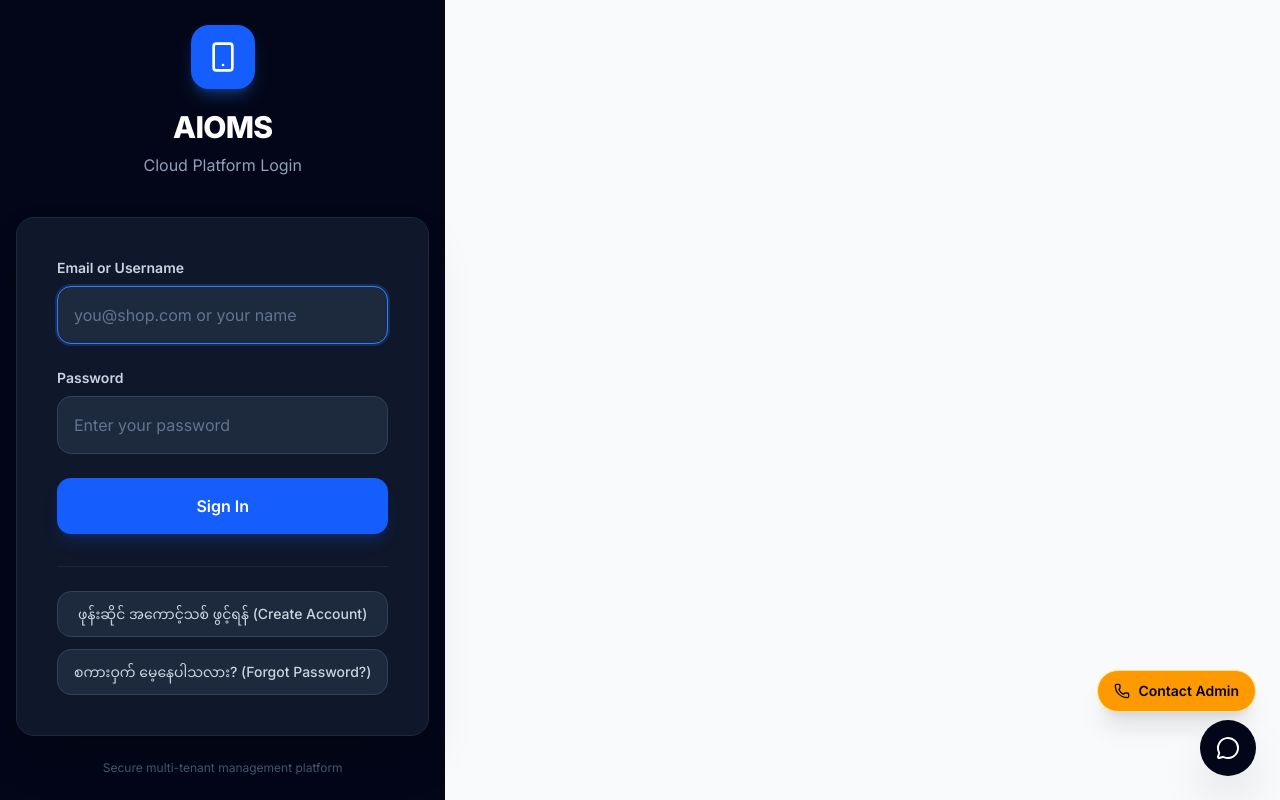
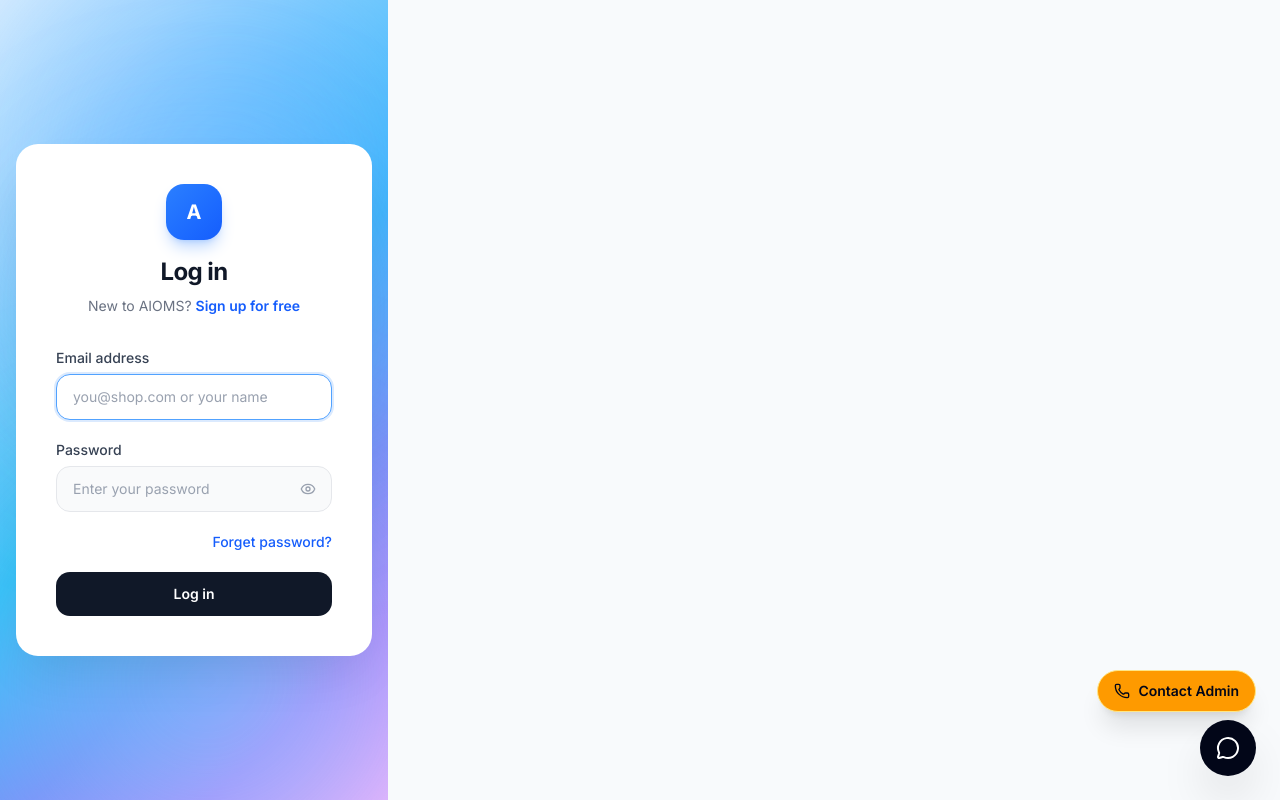
Before and after one commit to lordpainreborn/mobile-shop-os, a Next.js app: page /login in a window 1280 px wide. Built offline with nearby package versions, Linux system fonts and the light colour scheme.

Commit message:
style: redesign login page with light blue gradient and clean white card UI

```diff
--- a/src/app/login/page.tsx
+++ b/src/app/login/page.tsx
@@ -2,12 +2,13 @@
 
 import { useState } from "react";
 import { useRouter } from "next/navigation";
-import { Loader2, Smartphone } from "lucide-react";
+import { Loader2, Eye, EyeOff } from "lucide-react";
 
 export default function LoginPage() {
   const router = useRouter();
   const [email, setEmail] = useState("");
   const [password, setPassword] = useState("");
+  const [showPassword, setShowPassword] = useState(false);
   const [error, setError] = useState("");
   const [loading, setLoading] = useState(false);
 
@@ -45,23 +46,39 @@ export default function LoginPage() {
   };
 
   return (
-    <div className="min-h-screen flex items-center justify-center bg-slate-950 p-4">
-      <div className="w-full max-w-lg">
-        <div className="text-center mb-10">
-          <div className="inline-flex items-center justify-center w-16 h-16 rounded-2xl bg-blue-600 shadow-lg shadow-blue-500/30 mb-5">
-            <Smartphone className="w-8 h-8 text-white" />
+    <div className="min-h-screen flex items-center justify-center p-4 relative overflow-hidden"
+      style={{
+        background: "linear-gradient(135deg, #e0f2fe 0%, #bae6fd 15%, #7dd3fc 30%, #38bdf8 50%, #818cf8 70%, #c084fc 85%, #f0abfc 100%)",
+      }}
+    >
+      {/* Ambient blur spots */}
+      <div className="absolute top-[-10%] left-[-5%] w-[500px] h-[500px] bg-blue-400/40 rounded-full blur-[100px]" />
+      <div className="absolute bottom-[-10%] right-[-5%] w-[400px] h-[400px] bg-cyan-300/40 rounded-full blur-[100px]" />
+      <div className="absolute top-[20%] right-[10%] w-[300px] h-[300px] bg-indigo-300/30 rounded-full blur-[80px]" />
+
+      <div className="w-full max-w-[420px] relative z-10">
+        <div className="bg-white rounded-3xl shadow-2xl shadow-black/10 p-8 sm:p-10">
+          {/* Header */}
+          <div className="text-center mb-8">
+            <div className="inline-flex items-center justify-center w-14 h-14 rounded-2xl bg-gradient-to-br from-blue-500 to-blue-600 shadow-lg shadow-blue-500/30 mb-4">
+              <span className="text-xl font-bold text-white">A</span>
             </div>
-          <h1 className="text-3xl font-extrabold text-white tracking-tight">
-            AIOMS
+            <h1 className="text-2xl font-bold text-gray-900 tracking-tight">
+              Log in
             </h1>
-          <p className="text-slate-400 text-base mt-2">Cloud Platform Login</p>
+            <p className="text-sm text-gray-500 mt-2">
+              New to AIOMS?{" "}
+              <a href="/signup" className="text-blue-600 font-semibold hover:underline">
+                Sign up for free
+              </a>
+            </p>
           </div>
 
-        <div className="bg-slate-900 border border-slate-800 rounded-2xl shadow-2xl p-8 sm:p-10">
-          <form onSubmit={handleSubmit} className="space-y-6">
+          {/* Form */}
+          <form onSubmit={handleSubmit} className="space-y-5">
             <div>
-              <label className="block text-sm font-semibold text-slate-300 mb-2">
-                Email or Username
+              <label className="block text-sm font-medium text-gray-700 mb-1.5">
+                Email address
               </label>
               <input
                 type="text"
@@ -70,26 +87,44 @@ export default function LoginPage() {
                 placeholder="you@shop.com or your name"
                 required
                 autoFocus
-                className="w-full px-4 py-3.5 sm:p-4 rounded-xl border border-slate-700 bg-slate-800 text-base text-white placeholder-slate-500 outline-none transition focus:border-blue-500 focus:ring-2 focus:ring-blue-500/20"
+                className="w-full px-4 py-3 rounded-xl border border-gray-200 bg-gray-50 text-gray-900 text-sm placeholder-gray-400 outline-none transition focus:border-blue-400 focus:ring-2 focus:ring-blue-100 focus:bg-white"
               />
             </div>
 
             <div>
-              <label className="block text-sm font-semibold text-slate-300 mb-2">
+              <label className="block text-sm font-medium text-gray-700 mb-1.5">
                 Password
               </label>
+              <div className="relative">
                 <input
-                type="password"
+                  type={showPassword ? "text" : "password"}
                   value={password}
                   onChange={(e) => setPassword(e.target.value)}
                   placeholder="Enter your password"
                   required
-                className="w-full px-4 py-3.5 sm:p-4 rounded-xl border border-slate-700 bg-slate-800 text-base text-white placeholder-slate-500 outline-none transition focus:border-blue-500 focus:ring-2 focus:ring-blue-500/20"
+                  className="w-full px-4 py-3 pr-12 rounded-xl border border-gray-200 bg-gray-50 text-gray-900 text-sm placeholder-gray-400 outline-none transition focus:border-blue-400 focus:ring-2 focus:ring-blue-100 focus:bg-white"
                 />
+                <button
+                  type="button"
+                  onClick={() => setShowPassword(!showPassword)}
+                  className="absolute right-3 top-1/2 -translate-y-1/2 text-gray-400 hover:text-gray-600 transition p-1"
+                >
+                  {showPassword ? <EyeOff className="w-4 h-4" /> : <Eye className="w-4 h-4" />}
+                </button>
+              </div>
+            </div>
+
+            <div className="flex items-center justify-end">
+              <a
+                href="/forgot-password"
+                className="text-sm text-blue-600 font-medium hover:underline"
+              >
+                Forget password?
+              </a>
             </div>
 
             {error && (
-              <div className="rounded-xl bg-red-500/10 border border-red-500/20 px-4 py-3 text-sm text-red-400 font-medium">
+              <div className="rounded-xl bg-red-50 border border-red-200 px-4 py-3 text-sm text-red-600 font-medium">
                 {error}
               </div>
             )}
@@ -97,38 +132,19 @@ export default function LoginPage() {
             <button
               type="submit"
               disabled={loading}
-              className="w-full flex items-center justify-center gap-2 rounded-xl bg-blue-600 px-4 py-3.5 sm:py-4 text-base font-semibold text-white transition hover:bg-blue-500 disabled:opacity-60 disabled:cursor-not-allowed shadow-lg shadow-blue-600/20"
+              className="w-full flex items-center justify-center gap-2 rounded-xl bg-gray-900 px-4 py-3 text-sm font-semibold text-white transition hover:bg-gray-800 disabled:opacity-60 disabled:cursor-not-allowed"
             >
               {loading ? (
                 <>
-                  <Loader2 className="h-5 w-5 animate-spin" />
+                  <Loader2 className="h-4 w-4 animate-spin" />
                   Signing in...
                 </>
               ) : (
-                "Sign In"
+                "Log in"
               )}
             </button>
           </form>
-
-          <div className="mt-8 pt-6 border-t border-slate-800 space-y-3">
-            <a
-              href="/signup"
-              className="flex items-center justify-center w-full rounded-xl border border-slate-700 bg-slate-800 px-4 py-3 text-sm font-medium text-slate-300 transition hover:bg-slate-700 hover:text-white"
-            >
-              ဖုန်းဆိုင် အကောင့်သစ် ဖွင့်ရန် (Create Account)
-            </a>
-            <a
-              href="/forgot-password"
-              className="flex items-center justify-center w-full rounded-xl border border-slate-700 bg-slate-800 px-4 py-3 text-sm font-medium text-slate-300 transition hover:bg-slate-700 hover:text-white"
-            >
-              စကားဝှက် မေ့နေပါသလား? (Forgot Password?)
-            </a>
         </div>
-        </div>
-
-        <p className="text-center text-slate-600 text-xs mt-6">
-          Secure multi-tenant management platform
-        </p>
       </div>
     </div>
   );
```
Lines whose indentation alone changed are shown as unchanged.
